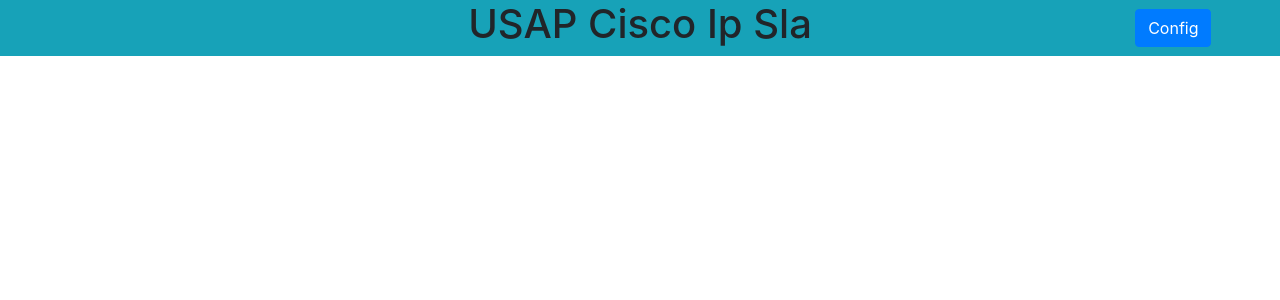
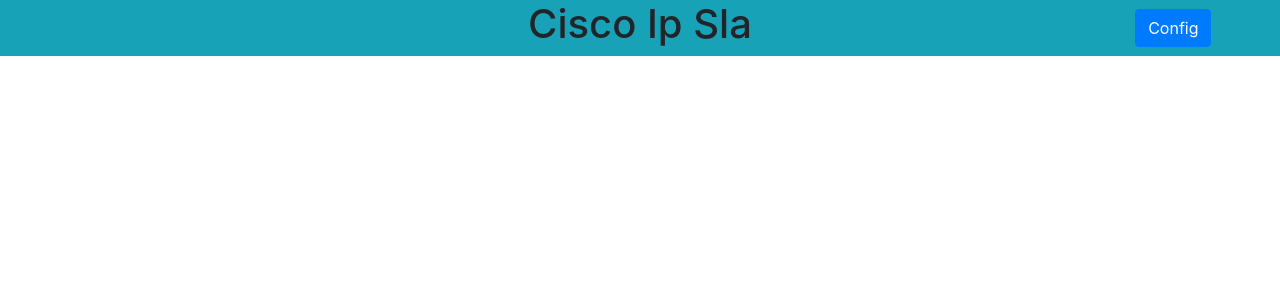
Before and after one commit to mercolino/ipsla_web, a Flask app: page / in a window 1280 px wide. Shown: the top 300 px of the page. Run offline with Flask 2, Linux system fonts and the light colour scheme; some libraries are stand-ins or nearby versions.

Commit message:
Second Commit

```diff
--- /dev/null
+++ b/db/db.txt
@@ -0,0 +1 @@
+Directory for the db's....
--- a/templates/main.html
+++ b/templates/main.html
@@ -7,7 +7,7 @@
         <!-- The above 3 meta tags *must* come first in the head; any other head content must come *after* these tags -->
 
         <!-- Title of the page-->
-        <title>USAP Cisco Ip Sla</title>
+        <title>Cisco Ip Sla</title>
 
         <!-- Bootstrap and Favicon -->
         <link href="{{ url_for('static', filename='favicon.ico') }}" rel=icon>
@@ -46,7 +46,7 @@
                 <div class="col-2">
                 </div>
                 <div class="col-8 align-self-center">
-                    <h1 class="text-center">USAP Cisco Ip Sla</h1>
+                    <h1 class="text-center">Cisco Ip Sla</h1>
                 </div>
                 <div class="col-2 text-center align-self-center">
                     {% if request.path == "/" %}
```
